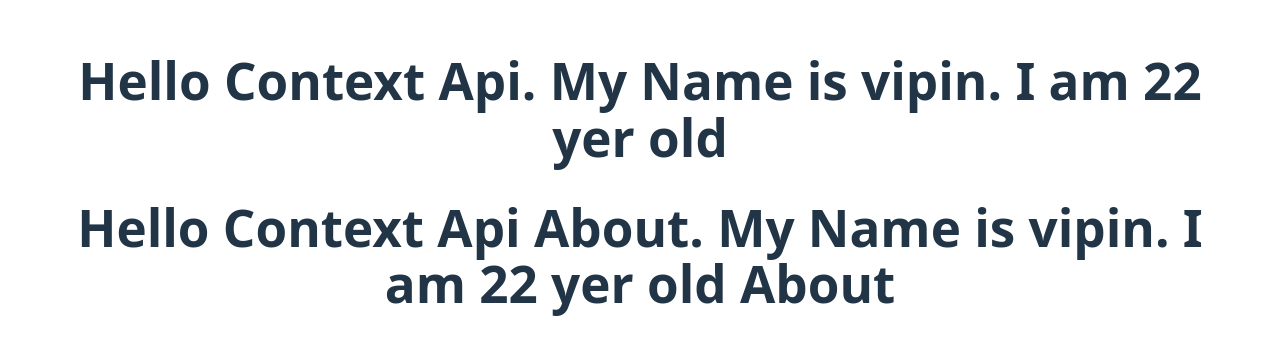
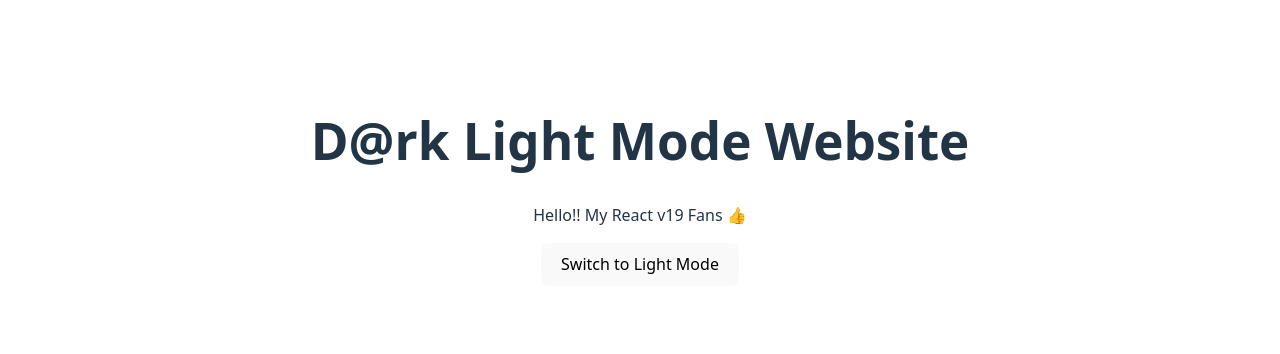
Before and after one commit to vipin-b-futurionic/react19_vite, a React (Vite) app in the folder react_19/: page / in a window 1280 px wide. Shown: the part 218-572 px from the top of the page. Built offline with nearby package versions, Linux system fonts and the light colour scheme.

Commit message:
condition change

```diff
--- a/react_19/src/App.jsx
+++ b/react_19/src/App.jsx
@@ -2,16 +2,19 @@
 import { BioProvider } from './components/hooks/ContextAPI'
 import { Home } from './components/hooks/ContextAPI/home'
 import { About } from './components/hooks/ContextAPI/about'
+import { DarkLight, ThemeProvider } from './components/hooks/ContextAPI/DarkLight'
 
 
 
 const  App = () => {
   return (
-    <BioProvider>
-      <Home />
-      <About />
-    </BioProvider>
+    <>
+      <ThemeProvider>
+        <DarkLight />
+      </ThemeProvider>
+    </>
   )
+
 }
 
 export default App
--- /dev/null
+++ b/react_19/src/components/hooks/ContextAPI/DarkLight.jsx
@@ -0,0 +1,35 @@
+import {createContext , use, useState } from "react";
+
+export const ThemeContext = createContext();
+
+
+export const ThemeProvider = ({children}) => {
+
+    const [theme, setTheme] = useState('dark')
+
+    const handleToggleTheme = () => {
+        return setTheme((prevTheme) =>(prevTheme === "dark" ? "light" : "dark"))
+    }
+
+    return(
+        <ThemeContext.Provider value = {{theme, handleToggleTheme}}>
+        {children}
+        </ ThemeContext.Provider>
+    )
+
+}
+
+// creating a component
+
+export const DarkLight = () => {
+
+    const {theme, handleToggleTheme} =use(ThemeContext)
+
+    return(
+        <div className= {`p-4`}>
+            <h1> D@rk Light Mode Website</h1>
+            <p>Hello!! My React v19 Fans 👍 </p>
+            <button onClick={handleToggleTheme}>{theme === "dark" ? "Switch to Light Mode" : "Switch to Dark Mode"} </button>
+        </div>
+    )
+}
--- a/react_19/src/components/hooks/ContextAPI/index.jsx
+++ b/react_19/src/components/hooks/ContextAPI/index.jsx
@@ -1,5 +1,6 @@
 import { createContext } from "react";
 // 1 Step
+// eslint-disable-next-line react-refresh/only-export-components
 export const BioContext = createContext() // this variable will work as component
 
 // 2 Step
```
